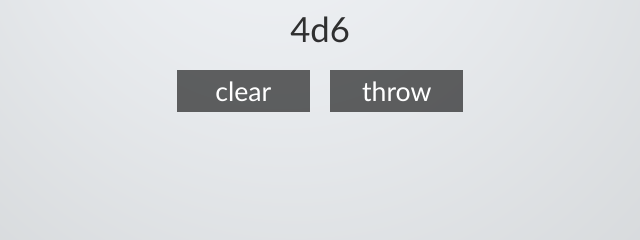
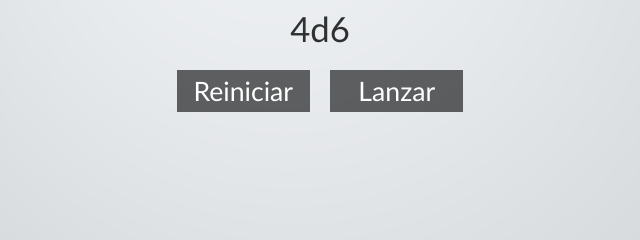
Before and after one commit to crispu93/calcudados, a plain HTML site: page index.html in a window 1280 px wide. Shown: the part 477-717 px from the top of the page, 320-960 px from the left. Drawn offline with Linux system fonts and the light colour scheme.

Commit message:
Add files via upload

```diff
--- a/index.html
+++ b/index.html
@@ -38,8 +38,8 @@
         </div>
         <div class="center_field">
             <input type="text" id="set" value="4d6"></input><br/>
-            <button id="clear">clear</button>
-            <button style="margin-left: 0.6em" id="throw">throw</button>
+            <button id="clear">Reiniciar</button>
+            <button style="margin-left: 0.6em" id="throw">Lanzar</button>
         </div>
     </div>
     <div id="canvas"></div>
```
